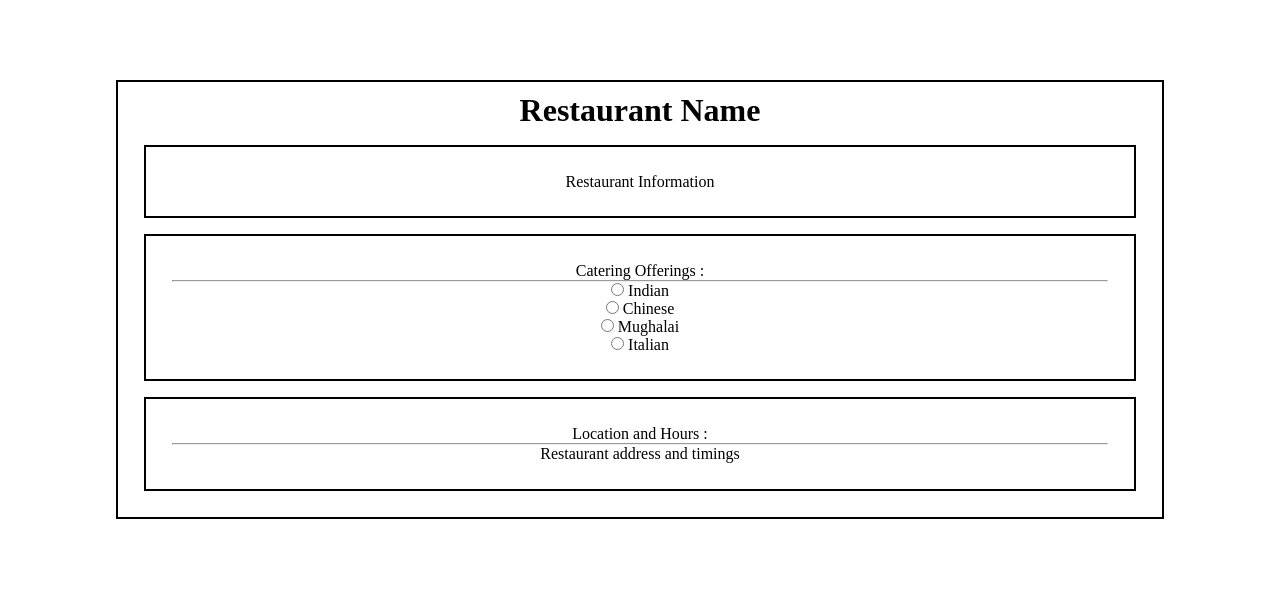
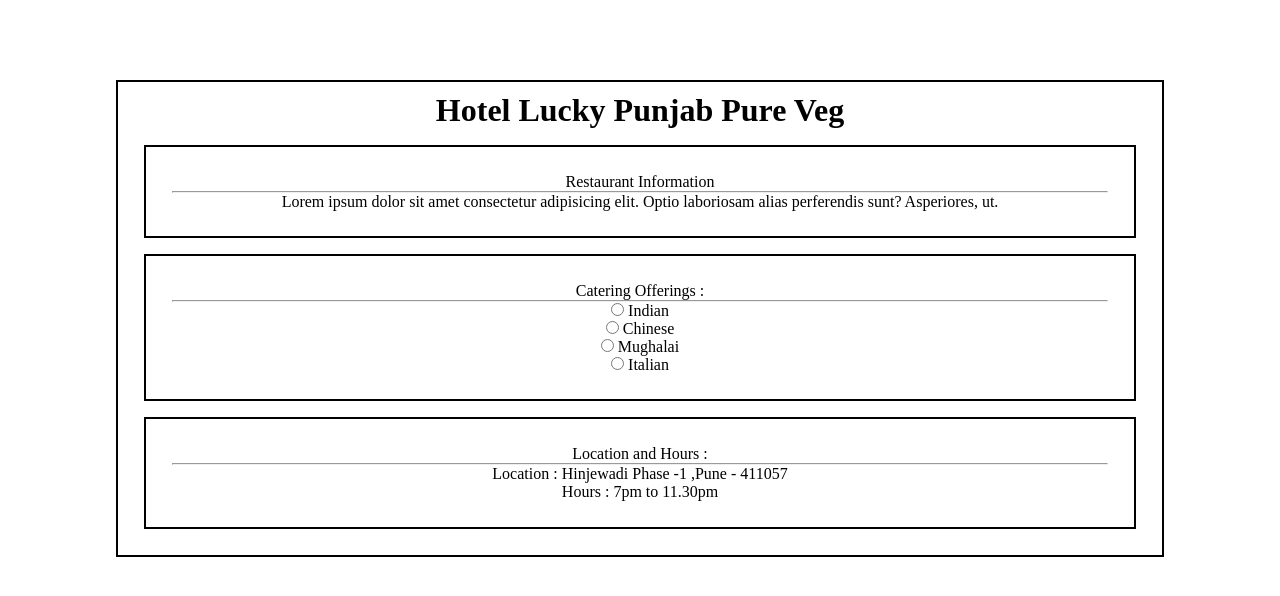
Before and after one commit to D4-80593-meetvasani-dac/COSSDM_EXAM, a plain HTML site: page index.html in a window 1280 px wide. Drawn offline with Linux system fonts and the light colour scheme.

Commit message:
Final commmit

```diff
--- a/index.html
+++ b/index.html
@@ -27,8 +27,12 @@
   <body>
     <center>
       <div class="cnt">
-        <h1>Restaurant Name</h1>
-        <div class="info">Restaurant Information</div>
+        <h1>Hotel Lucky Punjab Pure Veg</h1>
+        <div class="info">Restaurant Information
+            <hr>
+            Lorem ipsum dolor sit amet consectetur adipisicing elit. Optio laboriosam alias perferendis sunt? Asperiores, ut.
+        </div>
+
         <div class="cat">
           <div class="txt">Catering Offerings :</div>
           <hr />
@@ -43,7 +47,10 @@
         <div class="loc">
           <div class="text">Location and Hours :</div>
           <hr />
-          <div class="time">Restaurant address and timings</div>
+           Location : Hinjewadi Phase -1 ,Pune - 411057
+           <br>
+           Hours : 7pm to 11.30pm
+
         </div>
       </div>
     </center>
```
Also changed, not shown: 4 other files.
